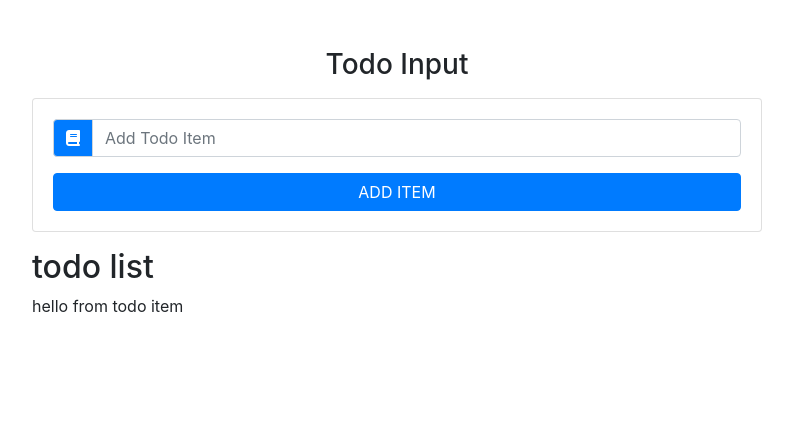
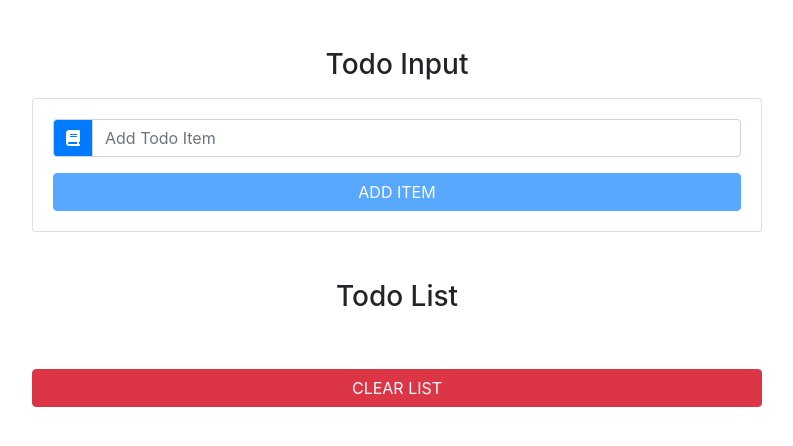
Before and after one commit to Berkut1982/react-todo-list, a React (Create React App) app: page / in a window 1280 px wide. Shown: the top 446 px of the page, without its empty margins (243-1036 px from the left). Built offline with nearby package versions, Linux system fonts and the light colour scheme.

Commit message:
finished

```diff
--- a/src/App.js
+++ b/src/App.js
@@ -24,24 +24,33 @@
     };
     const updatedItems = [...this.state.items, newItem];
 
-    this.setState(
-      {
-        items: updatedItems,
-        item: "",
-        id: uuid(),
-        editItem: false
-      },
-      () => console.log(this.state)
-    );
+    this.setState({
+      items: updatedItems,
+      item: "",
+      id: uuid(),
+      editItem: false
+    });
   };
   clearList = () => {
-    console.log("clear list ");
+    this.setState({
+      items: []
+    });
   };
   handleDelete = id => {
-    console.log(`handle edit ${id}`);
+    const filteredItems = this.state.items.filter(item => item.id !== id);
+    this.setState({
+      items: filteredItems
+    });
   };
   handleEdit = id => {
-    console.log(`edit edit ${id}`);
+    const filteredItems = this.state.items.filter(item => item.id !== id);
+    const selectedItem = this.state.items.find(item => item.id === id);
+    this.setState({
+      items: filteredItems,
+      item: selectedItem.title,
+      id: id,
+      editItem: true
+    });
   };
   render() {
     return (
--- a/src/components/TodoInput.js
+++ b/src/components/TodoInput.js
@@ -22,9 +22,14 @@
           </div>
           <button
             type="submit"
-            className="btn btn-block btn-primary mt-3 text-uppercase"
+            disabled={item ? false : true}
+            className={
+              editItem
+                ? "btn btn-block btn-success mt-3"
+                : "btn btn-block btn-primary mt-3 text-uppercase"
+            }
           >
-            add item
+            {editItem ? "edit item" : "add item"}
           </button>
         </form>
       </div>
--- a/src/components/TodoItem.js
+++ b/src/components/TodoItem.js
@@ -2,6 +2,19 @@
 
 export default class TodoItem extends Component {
   render() {
-    return <div>hello from todo item</div>;
+    const { title, handleDelete, handleEdit } = this.props;
+    return (
+      <li className="list-group-item text-capitalize d-flex justify-content-between my-2">
+        <h6>{title}</h6>
+        <div className="todo-icon">
+          <span className="mx-2 text-success" onClick={handleEdit}>
+            <i className="fas fa-pen"></i>
+          </span>
+          <span className="mx-2 text-danger" onClick={handleDelete}>
+            <i className="fas fa-trash"></i>
+          </span>
+        </div>
+      </li>
+    );
   }
 }
--- a/src/components/TodoList.js
+++ b/src/components/TodoList.js
@@ -2,11 +2,28 @@
 import Item from "./TodoItem";
 export default class TodoList extends Component {
   render() {
+    const { items, clearList, handleDelete, handleEdit } = this.props;
     return (
-      <section>
-        <h2>todo list</h2>
-        <Item />
-      </section>
+      <ul className="list-group my-5">
+        <h3 className="text-capitalize text-center">todo list</h3>
+        {items.map(item => {
+          return (
+            <Item
+              key={item.id}
+              title={item.title}
+              handleDelete={() => handleDelete(item.id)}
+              handleEdit={() => handleEdit(item.id)}
+            ></Item>
+          );
+        })}
+        <button
+          type="button"
+          className="btn btn-danger btn-block text-uppercase mt-5"
+          onClick={clearList}
+        >
+          clear list
+        </button>
+      </ul>
     );
   }
 }
```
